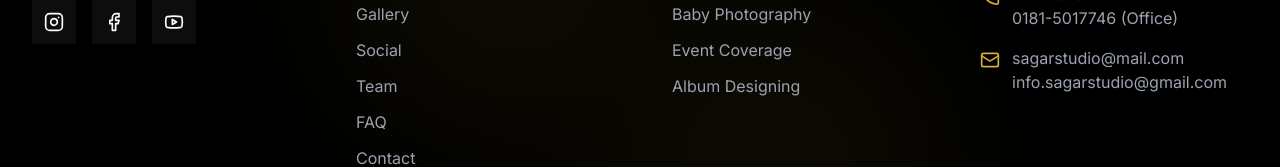
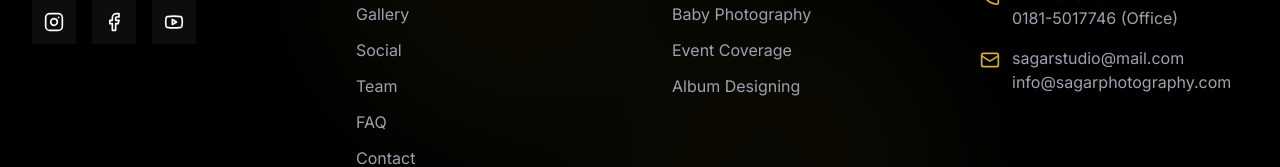
Before and after one commit to CodewithChandan1/sagar-studio, a React (Vite) app: page /service/baby in a window 1280 px wide. Shown: the part 2588-2755 px from the top of the page. Built offline with nearby package versions, Linux system fonts and the light colour scheme.

Commit message:
feat:new build

```diff
--- a/src/components/Contact.tsx
+++ b/src/components/Contact.tsx
@@ -150,7 +150,7 @@ export default function Contact() {
                 <div>
                   <h3 className="text-xl font-semibold text-white mb-2">Email</h3>
                   <p className="text-gray-400">sagarstudio@mail.com</p>
-                  <p className="text-gray-400 mt-1">info.sagarstudio@gmail.com</p>
+                  <p className="text-gray-400 mt-1">info@sagarphotography.com</p>
                 </div>
               </div>
 
--- a/src/components/Footer.tsx
+++ b/src/components/Footer.tsx
@@ -112,7 +112,7 @@ export default function Footer() {
                 <Mail className="w-5 h-5 text-gold flex-shrink-0 mt-1" />
                 <div className="flex flex-col">
                   <span>sagarstudio@mail.com</span>
-                  <span>info.sagarstudio@gmail.com</span>
+                  <span>info@sagarphotography.com</span>
                 </div>
               </li>
             </ul>
```
